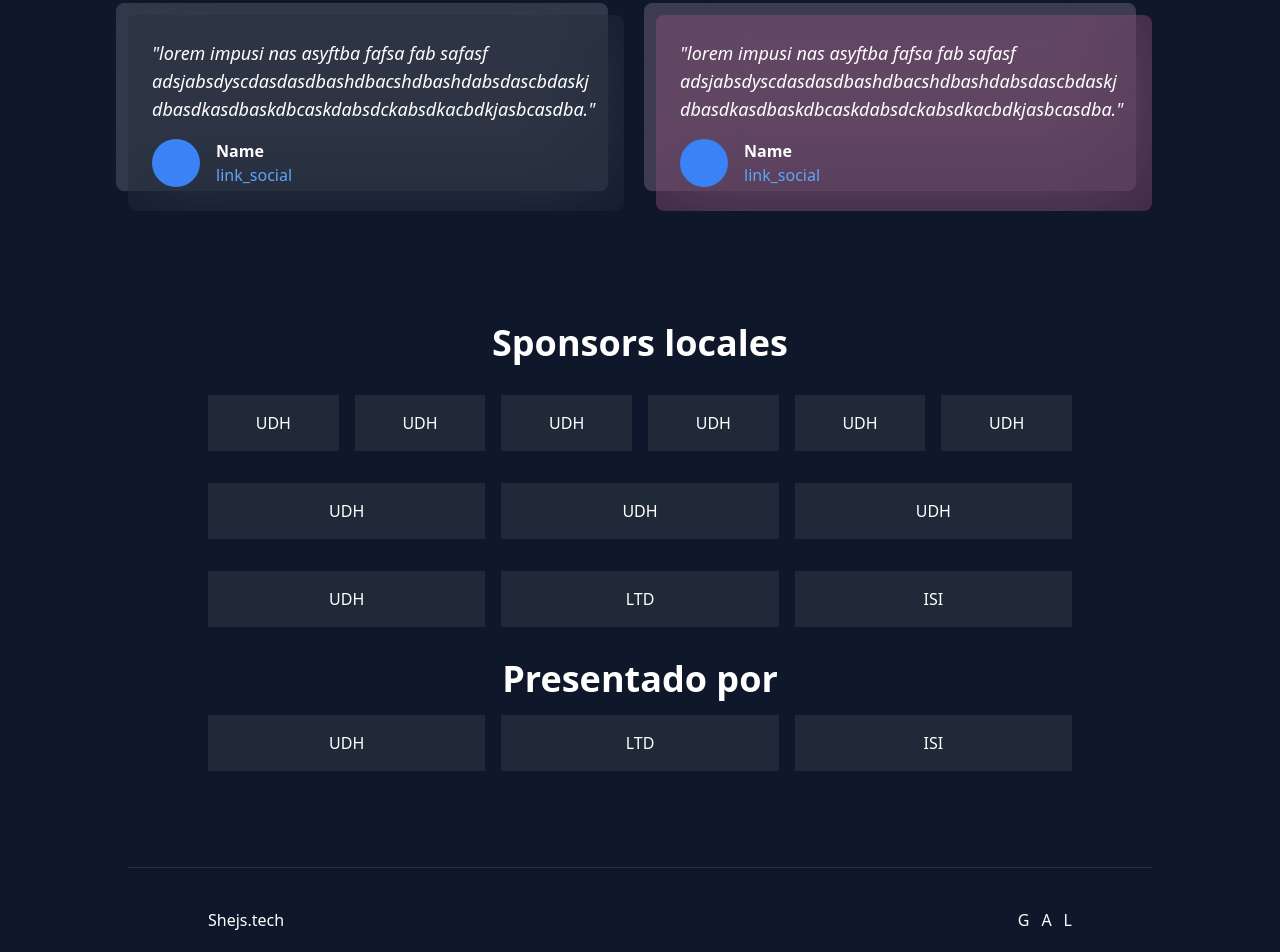
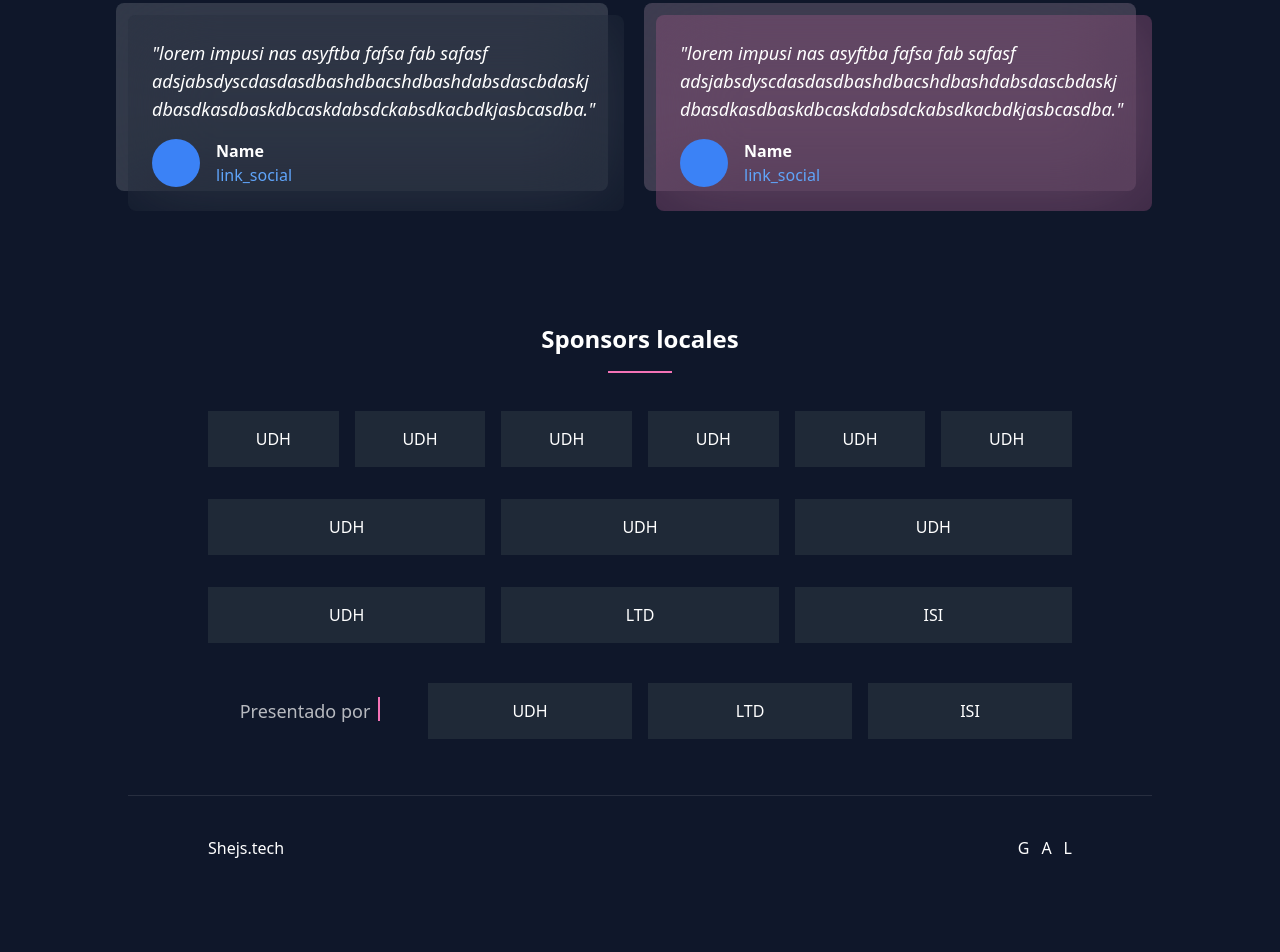
Before and after one commit to kev1n01/warmidev, an Astro site: page / in a window 1280 px wide. Shown: the part 1035-1987 px from the top of the page. After the commit the page ends 1915 px from the top, so only its background shows below. Built offline with nearby package versions, Linux system fonts and the light colour scheme; Astro itself is replaced by a stand-in of ours.

Commit message:
📦 NEW:  section sponsors basic template

```diff
--- a/src/partials/Sponsors.astro
+++ b/src/partials/Sponsors.astro
@@ -2,9 +2,12 @@
 
 ---
 
-<section class="h-auto py-20 px-20" id="sponsors">
+<section class="h-auto pt-20 pb-10 px-20" id="sponsors">
     <div class="text-center mb-8">
-        <h2 class="text-4xl font-bold">Sponsors locales</h2>
+        <h2 class="text-2xl font-bold">Sponsors locales</h2>
+        <i
+            class="border-b-2 border-pink-400 dark:border-blue-400 h-2 w-16 inline-block"
+        ></i>
     </div>
 
     <div class="grid grid-cols-12 gap-4">
@@ -79,24 +82,25 @@
         </div>
     </div>
 
-    <div class="text-center mt-8">
-        <h2 class="text-4xl font-bold">Presentado por</h2>
-    </div>
+    <div class="grid grid-cols-4 gap-4 mt-10 justify-center items-center content-center">
+        <div class="col-span-1 text-center flex gap-2 justify-center content-center">
+            <h2 class="text-lg font-medium text-white/70">Presentado por</h2>
+            <i class="border-e-2 border-pink-400 dark:border-blue-400 h-6"></i>
+        </div>
 
-    <div class="grid grid-cols-12 gap-4 mt-4">
         <!-- Fila de Presentado por -->
         <div
-            class="col-span-4 bg-gray-800 p-4 flex items-center justify-center"
+            class="col-span-1 bg-gray-800 p-4 flex items-center justify-center"
         >
             UDH
         </div>
         <div
-            class="col-span-4 bg-gray-800 p-4 flex items-center justify-center"
+            class="col-span-1 bg-gray-800 p-4 flex items-center justify-center"
         >
             LTD
         </div>
         <div
-            class="col-span-4 bg-gray-800 p-4 flex items-center justify-center"
+            class="col-span-1 bg-gray-800 p-4 flex items-center justify-center"
         >
             ISI
         </div>
```
